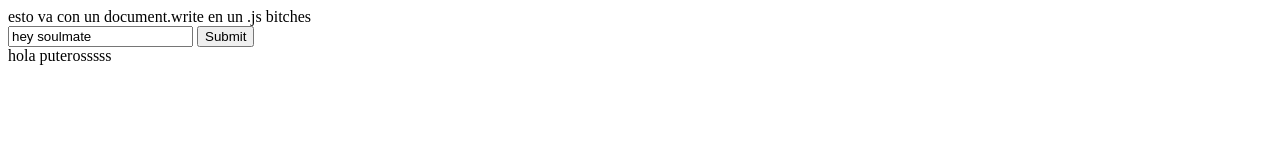
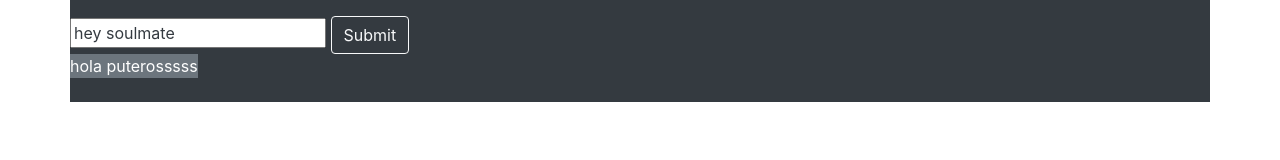
Before and after one commit to JaloDO/DWEC, a plain HTML site: page proyecto1/Ejercicio0.html in a window 1280 px wide. Drawn offline with nearby package versions, Linux system fonts and the light colour scheme.

Commit message:
changes 0,2,3

```diff
--- a/proyecto1/Ejercicio0.html
+++ b/proyecto1/Ejercicio0.html
@@ -6,22 +6,27 @@
 		<meta name="description" content="primer proyecto con felix">
 		<meta name="author" content="">
 		<title>Ejercicio 1</title>
+		<link rel="stylesheet" href="https://stackpath.bootstrapcdn.com/bootstrap/4.3.1/css/bootstrap.min.css" integrity="sha384-ggOyR0iXCbMQv3Xipma34MD+dH/1fQ784/j6cY/iJTQUOhcWr7x9JvoRxT2MZw1T" crossorigin="anonymous">
 		<script src="codigo.js">
 
 		</script>
 	</head>
 
-	<body>
-		<div>
-			<form name="formulario" method="post" action="http://www.google.es">
-				<input type="text" id="cajaTexto" value="hey soulmate" />
-  				<input type="button"  value="Submit" class="btn btn-dark" onclick="alert(document.getElementById('cajaTexto').value)"/>
+	<body class="bg-inverse">
 
-			</form>
-		</div>
-		<div>
-			<script>document.write("<label>hola puterosssss</label>")</script>
+		<div class="container align-content-center bg-dark">
+			<div class="navbar-light "><p></p></div>
+			<div class="row">
+				<form name="formulario" method="post" action="http://www.google.es" class="form-group">
+					<input type="text" id="cajaTexto" value="hey soulmate" class="text-dark"/>
+  					<input type="button"  value="Submit" class="btn btn-outline-light" onclick="accion();"/>
+  					<script>document.write("<br /><label class='btn-secondary'>hola puterosssss</label>")</script>
 
+				</form>
+			</div>
+			<div class="flex-row">
+
+			</div>
 		</div>
 
 	</body>
--- a/proyecto1/codigo.js
+++ b/proyecto1/codigo.js
@@ -1,2 +1,10 @@
+
+/*
 alert("hola mundo perraass")
 document.write("<label background-color='red'> esto va con un document.write en un .js bitches</label>")
+ */
+
+ function accion(){
+ 	myObject = document.getElementById('cajaTexto');
+ 	alert(myObject.value);
+ }
```
